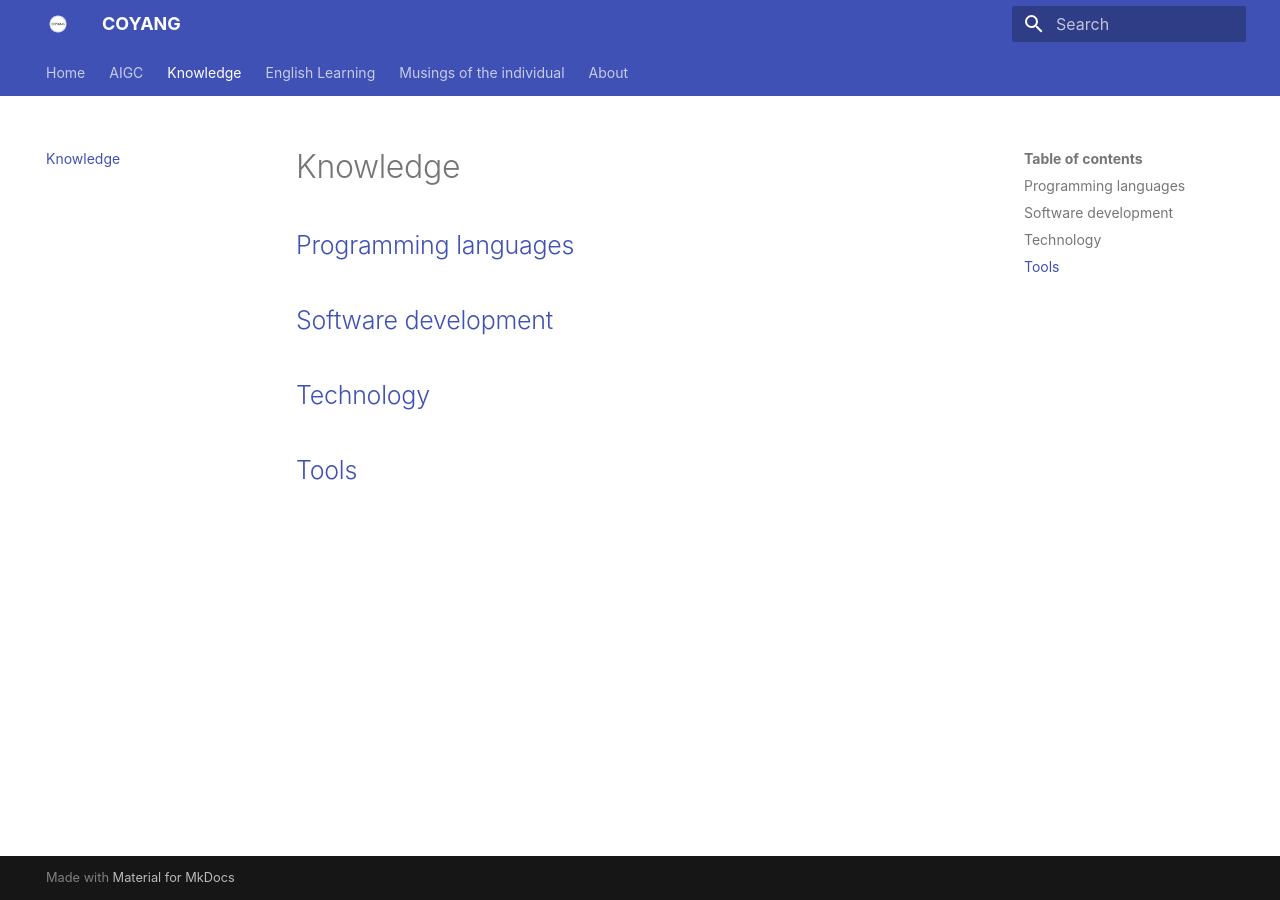
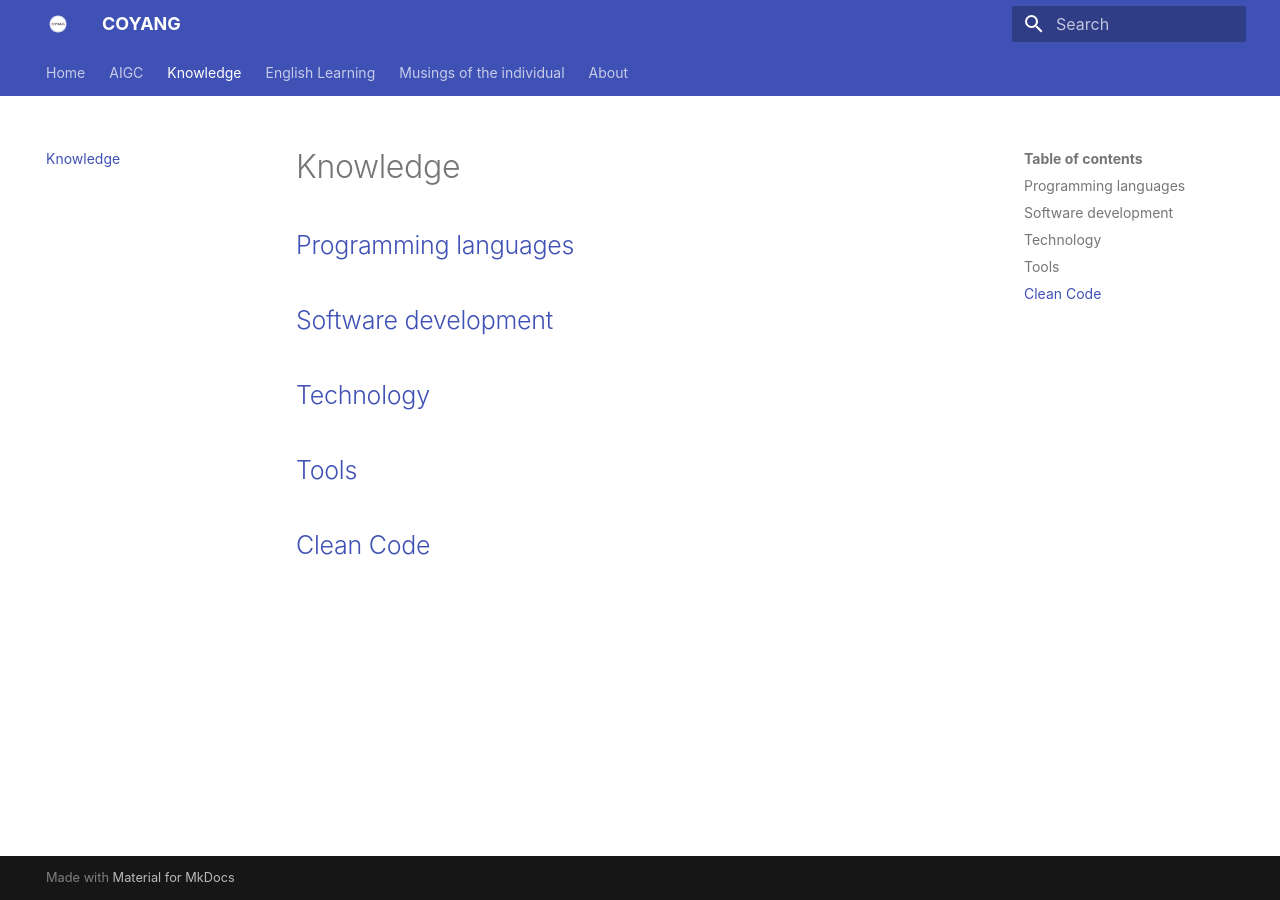
Before and after one commit to coyang/blogs, an MkDocs documentation site: the page built from docs/knowledge/index.md, in a window 1280 px wide. Built offline with MkDocs 1.6.1 and Material for MkDocs 9.7.7, drawn with Linux system fonts in a browser that asks for light colours.

Commit message:
Add Clean code

```diff
--- a/docs/knowledge/index.md
+++ b/docs/knowledge/index.md
@@ -7,3 +7,5 @@
 ## [Technology](./tech/index.md)
 
 ## [Tools](./tools/index.md)
+
+## [Clean Code](./clean_code/index.md)
```
Also changed, not shown: docs/knowledge/clean_code/index.md (added).
